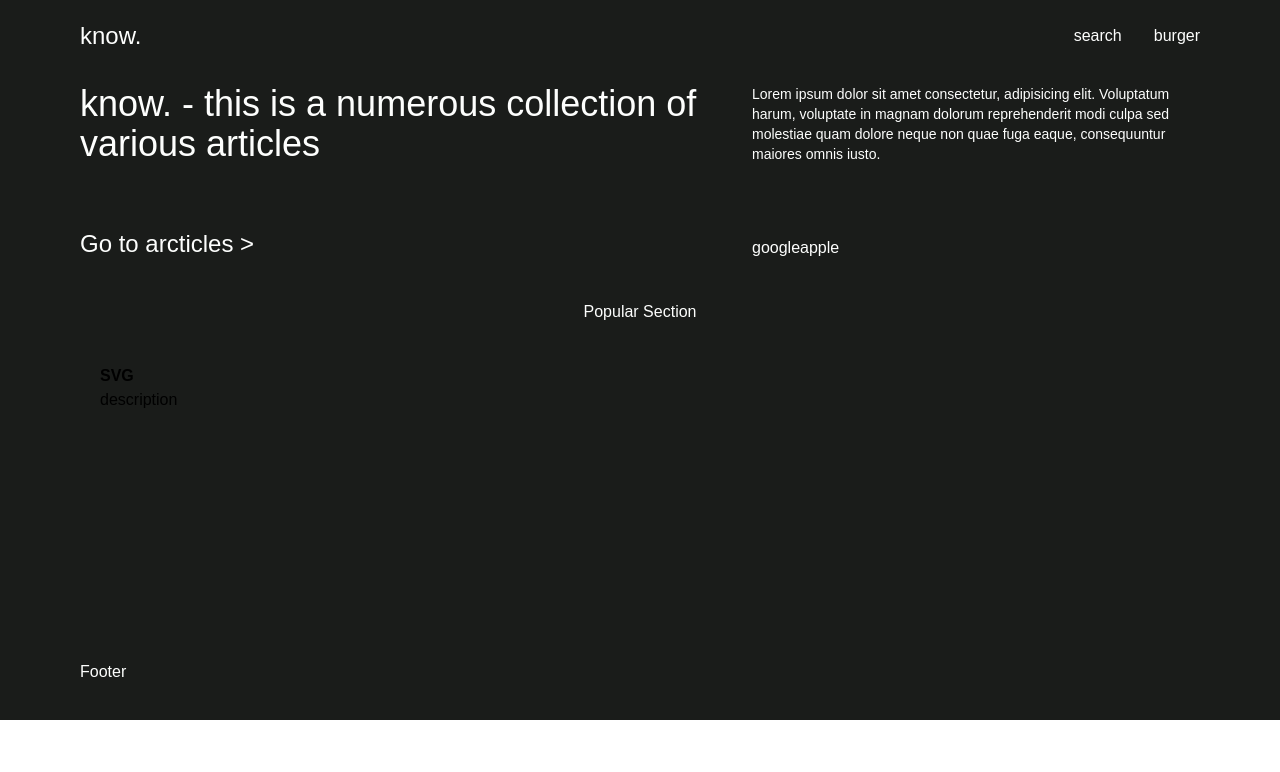
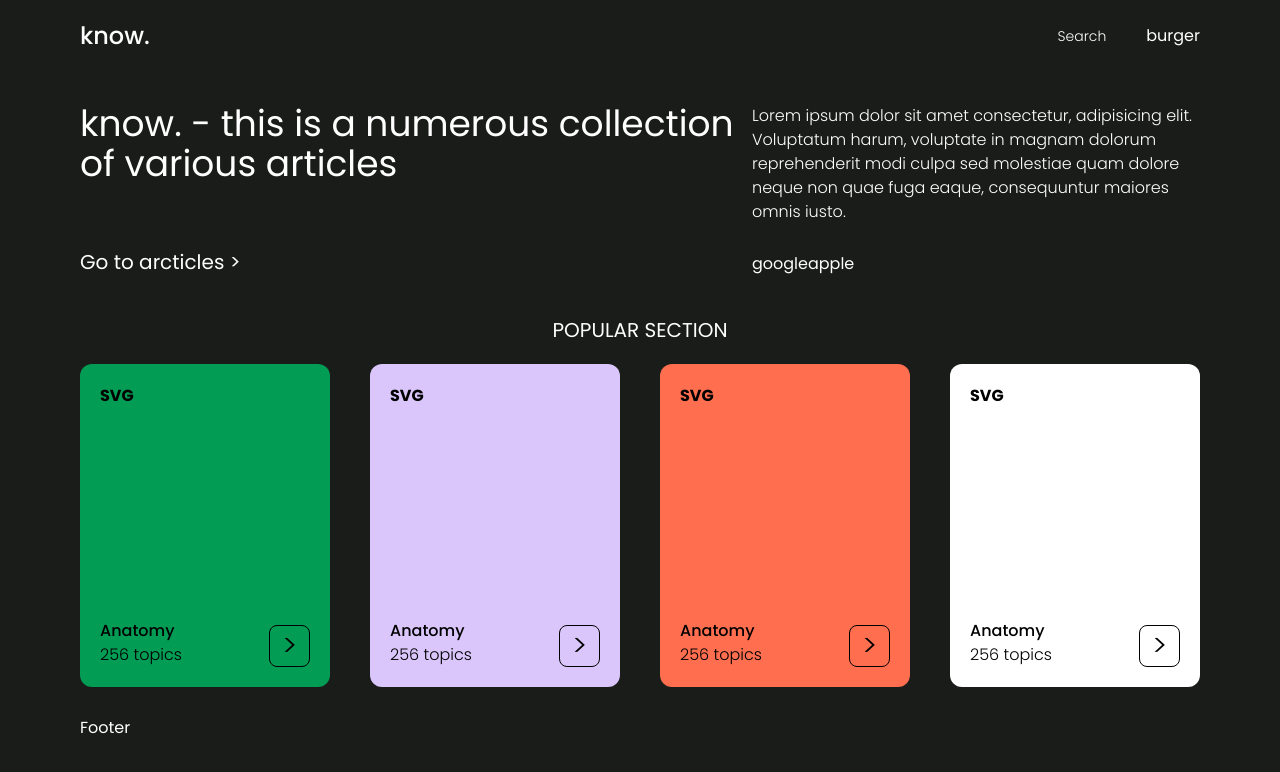
Before and after one commit to abhijayrajvansh/rajvansh-ui, a Next.js app in the folder know/: page / in a window 1280 px wide. Shown: the top 772 px of the page. Built offline with nearby package versions, Linux system fonts and the light colour scheme.

Commit message:
fixed: dynamic bgcolor using props & tailwind

```diff
--- a/know/app/components/About.tsx
+++ b/know/app/components/About.tsx
@@ -2,17 +2,19 @@ import React from "react";
 
 const About = () => {
   return (
-    <div className="flex mt-3">
+    <div className="flex mt-8">
+
+
       <div className="flex flex-col justify-between w-[60%]">
         <div className="text-4xl">
           know. - this is a numerous collection of various articles
         </div>
-        <div className="text-2xl mt-16">Go to arcticles {">"}</div>
+        <h3 className="text-xl mt-16">Go to arcticles {">"}</h3>
       </div>
 
 
       <div className="flex flex-col justify-between w-[40%]">
-        <div className="text-sm">
+        <div className="font-light">
           Lorem ipsum dolor sit amet consectetur, adipisicing elit. Voluptatum harum, voluptate in magnam dolorum reprehenderit modi culpa sed molestiae quam dolore neque non quae fuga eaque, consequuntur maiores omnis iusto.
         </div>
         <div className="flex">
@@ -20,6 +22,8 @@ const About = () => {
           <div>apple</div>
         </div>
       </div>
+
+
     </div>
   );
 };
--- a/know/app/components/Canvas.tsx
+++ b/know/app/components/Canvas.tsx
@@ -6,7 +6,8 @@ import Footer from "./Footer";
 
 const Canvas = () => {
   return (
-    <div className="aspect-video w-full px-[5rem] bg-[#1A1C1A] text-[#FDFEFD]">
+    <div className="h-screen w-full px-[5rem] bg-[#1A1C1A] text-[#FDFEFD]">
+      <link href="https://fonts.googleapis.com/css2?family=Poppins:wght@300;400;500;600;700&display=swap" rel="stylesheet"/>
       <Header />
       <About />
       <Popular />
--- a/know/app/components/Card.tsx
+++ b/know/app/components/Card.tsx
@@ -1,14 +1,22 @@
 import React from "react";
 
 interface CardProps {
-  color: string;
+  bgColor: string;
 }
 
-const Card: React.FC<CardProps> = ({ color }) => {
+const Card: React.FC<CardProps> = ({ bgColor }) => {
   return (
-    <div className={`bg-[${color}] h-[85%] w-full rounded-xl p-5`}>
+    <div className={`${bgColor} h-[85%] w-full rounded-xl p-5 flex flex-col justify-between`}>
       <div className="font-bold">SVG</div>
-      <div>description</div>
+      <div className="desContainer flex justify-between items-end">
+        <div>
+          <div className="font-medium">Anatomy</div>
+          <div className="font-extralight">256 topics</div>
+        </div>
+        <div className="font-extralight text-3xl border border-black px-3 py-0.5 rounded-lg">
+          {">"}
+        </div>
+      </div>
     </div>
   );
 };
--- a/know/app/components/Header.tsx
+++ b/know/app/components/Header.tsx
@@ -3,10 +3,12 @@ import React from "react";
 const Header = () => {
   return (
     <header className="flex justify-between items-center">
-      <div className="text-2xl py-5">know.</div>
-      <div className="flex">
-        <div className="mr-8">search</div>
-        <div>burger</div>
+      <div className="text-2xl font-medium py-5">know.</div>
+      <div className="flex justify-between items-center">
+        <div className="font-light text-sm">Search</div>
+
+
+        <div className="ml-10">burger</div>
       </div>
     </header>
   );
--- a/know/app/components/Popular.tsx
+++ b/know/app/components/Popular.tsx
@@ -4,10 +4,12 @@ import Card from './Card'
 const Popular = () => {
   return (
     <div className="screen mt-10 h-[50%]">
-      <h1 className="text-center">Popular Section</h1>
-
+      <h1 className="text-center text-xl">POPULAR SECTION</h1>
       <div className="flex h-full text-black gap-10 pt-5">
-        <Card color={"#029C54"}/>
+        <Card bgColor={"bg-[#029C54]"}/>
+        <Card bgColor={"bg-[#DAC6FB]"}/>
+        <Card bgColor={"bg-[#FF6F4F]"}/>
+        <Card bgColor={"bg-[#FFFFFF]"}/>
       </div>
     </div>
   );
--- a/know/app/globals.css
+++ b/know/app/globals.css
@@ -1,8 +1,6 @@
 @tailwind base;
 @tailwind components;
 @tailwind utilities;
-
-@import url('https://fonts.googleapis.com/css2?family=Poppins:wght@300;400;500;600;700&display=swap');
 
 * {
   /* border: 1px solid red; */
--- a/know/app/layout.tsx
+++ b/know/app/layout.tsx
@@ -5,8 +5,8 @@ import './globals.css'
 const inter = Inter({ subsets: ['latin'] })
 
 export const metadata: Metadata = {
-  title: 'Create Next App',
-  description: 'Generated by create next app',
+  title: 'know | awwwards.',
+  description: 'crafted by rajvansh.',
 }
 
 export default function RootLayout({
```
Also changed, not shown: know/public/SearchButton.svg (added), know/public/canvas.png (deleted).
